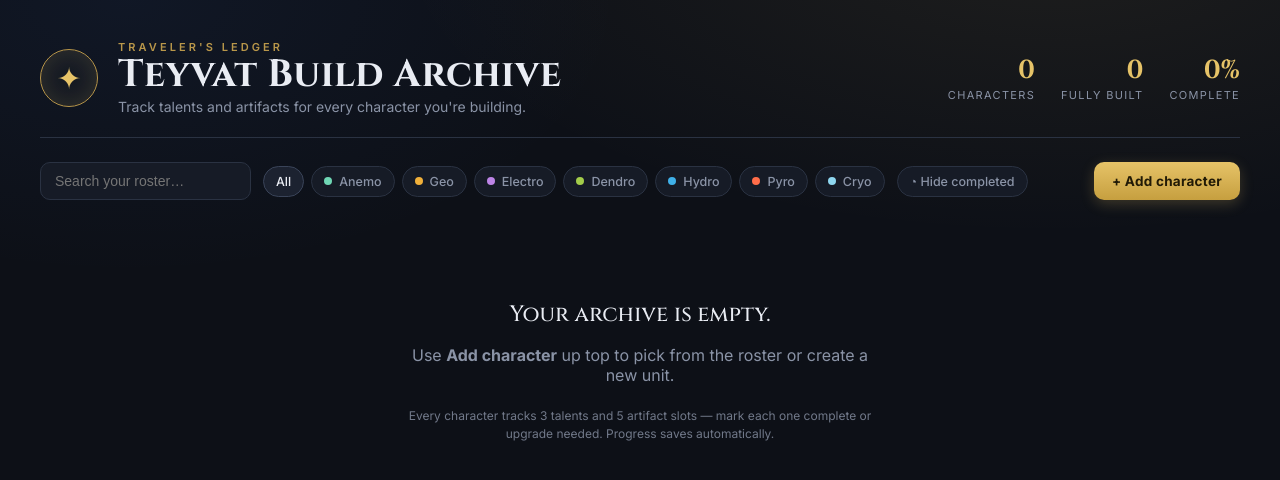
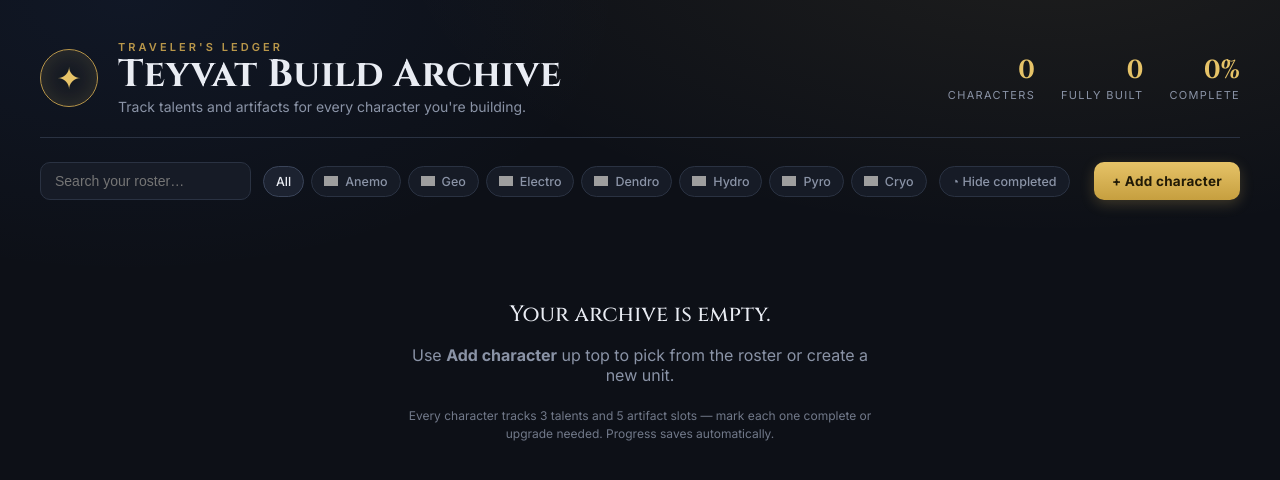
Before and after one commit to cagdasozbayrak/teyvat-build-archive, a React (Vite) app: page / in a window 1280 px wide. Shown: the top 480 px of the page. Built offline with nearby package versions, Linux system fonts and the light colour scheme; grey boxes are pictures that could not be loaded.

Commit message:
feat: show official element sigils instead of a plain dot
Add ElementIcon (genshin.gg CDN sigil, falls back to the colored dot on error)
and use it in the card meta, detail header, toolbar filter chips, and add-modal
picker/chips/custom form.

```diff
--- a/src/components/AddModal.jsx
+++ b/src/components/AddModal.jsx
@@ -4,6 +4,7 @@
 import { useModalDismiss } from "../hooks/useModalDismiss.js";
 import WeaponIcon from "./WeaponIcon.jsx";
 import Portrait from "./Portrait.jsx";
+import ElementIcon from "./ElementIcon.jsx";
 
 export default function AddModal({ roster, owned, onAdd, onAddCustom, onClose }) {
   const dismiss = useModalDismiss(onClose);
@@ -77,7 +78,7 @@
                     }
                     onClick={() => setEf(ef === el ? null : el)}
                   >
-                    <span className="dot" style={{ background: ELEMENTS[el].color }} />
+                    <ElementIcon element={el} size={14} />
                     {el}
                   </button>
                 ))}
@@ -103,7 +104,7 @@
                   </span>
                   <span className="pick-name">{c.name}</span>
                   <span className="pick-meta">
-                    <span className="dot" style={{ background: ELEMENTS[c.element].color }} />
+                    <ElementIcon element={c.element} size={12} />
                     <WeaponIcon type={c.weapon} size={12} color="#8a93a6" />
                     <span className="pick-rare">{c.rarity}★</span>
                   </span>
@@ -144,7 +145,7 @@
                     }
                     onClick={() => setCe(el)}
                   >
-                    <span className="dot" style={{ background: ELEMENTS[el].color }} />
+                    <ElementIcon element={el} size={14} />
                     {el}
                   </button>
                 ))}
--- a/src/components/CharacterCard.jsx
+++ b/src/components/CharacterCard.jsx
@@ -5,6 +5,7 @@
 import Ring from "./Ring.jsx";
 import Portrait from "./Portrait.jsx";
 import WeaponIcon from "./WeaponIcon.jsx";
+import ElementIcon from "./ElementIcon.jsx";
 
 export default function CharacterCard({ character, progress, onOpen, onRequestRemove }) {
   const el = ELEMENTS[character.element];
@@ -35,7 +36,7 @@
       <div className="card-name">{character.name}</div>
       <div className="card-meta">
         <span className="el-tag" style={{ color: el.color }}>
-          <span className="dot" style={{ background: el.color }} />
+          <ElementIcon element={character.element} size={15} />
           {character.element}
         </span>
         <span className="wpn">
--- a/src/components/DetailModal.jsx
+++ b/src/components/DetailModal.jsx
@@ -8,6 +8,7 @@
 import Stars from "./Stars.jsx";
 import Portrait from "./Portrait.jsx";
 import WeaponIcon from "./WeaponIcon.jsx";
+import ElementIcon from "./ElementIcon.jsx";
 import Stepper from "./Stepper.jsx";
 
 export default function DetailModal({ character, progress, actions, onRemove, onClose }) {
@@ -49,7 +50,7 @@
             <h2>{character.name}</h2>
             <div className="card-meta">
               <span className="el-tag" style={{ color: el }}>
-                <span className="dot" style={{ background: el }} />
+                <ElementIcon element={character.element} size={16} />
                 {character.element}
               </span>
               <span className="wpn">
--- /dev/null
+++ b/src/components/ElementIcon.jsx
@@ -0,0 +1,25 @@
+import { useState } from "react";
+import { ELEMENTS } from "../data/elements.js";
+
+// Official element sigil from genshin.gg's CDN; falls back to the element-colored
+// dot if the image fails (offline, unknown element, or CDN change).
+const ICON_BASE = "https://sunderarmor.com/GENSHIN/Elements/Element_";
+
+export default function ElementIcon({ element, size = 14 }) {
+  const [failed, setFailed] = useState(false);
+  const color = ELEMENTS[element]?.color;
+  if (failed || !color) {
+    return <span className="dot" style={{ background: color, width: size, height: size }} />;
+  }
+  return (
+    <img
+      className="el-icon"
+      src={`${ICON_BASE}${element}.png`}
+      alt=""
+      width={size}
+      height={size}
+      loading="lazy"
+      onError={() => setFailed(true)}
+    />
+  );
+}
--- a/src/components/Toolbar.jsx
+++ b/src/components/Toolbar.jsx
@@ -1,4 +1,5 @@
 import { ELEMENTS, ELEMENT_LIST } from "../data/elements.js";
+import ElementIcon from "./ElementIcon.jsx";
 
 export default function Toolbar({
   search,
@@ -32,7 +33,7 @@
             }
             onClick={() => setElemFilter(elemFilter === el ? null : el)}
           >
-            <span className="dot" style={{ background: ELEMENTS[el].color }} />
+            <ElementIcon element={el} size={14} />
             {el}
           </button>
         ))}
--- a/src/theme.css
+++ b/src/theme.css
@@ -275,6 +275,11 @@
   gap: 5px;
   font-size: 12px;
   font-weight: 600;
+}
+.el-icon {
+  object-fit: contain;
+  vertical-align: middle;
+  flex: none;
 }
 .wpn {
   display: inline-flex;
```
